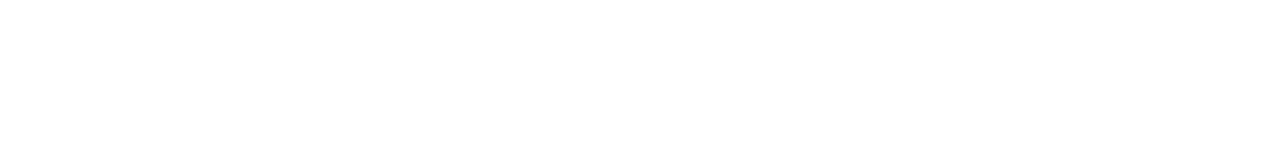
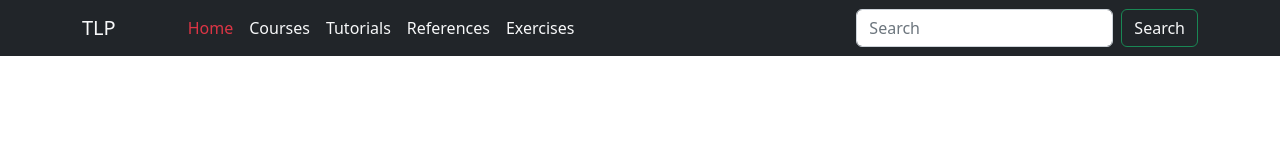
Before and after one commit to meher09/e-learn, a plain HTML site: page index.html in a window 1280 px wide. Drawn offline with nearby package versions, Linux system fonts and the light colour scheme.

Commit message:
navbar done

```diff
--- a/index.html
+++ b/index.html
@@ -6,10 +6,48 @@
     <meta http-equiv="X-UA-Compatible" content="IE=edge">
     <meta name="viewport" content="width=device-width, initial-scale=1.0">
     <link rel="stylesheet" href="https://cdn.jsdelivr.net/npm/bootstrap@5.2.0/dist/css/bootstrap.min.css">
-    <title>Document</title>
+    <title>The Learning Page</title>
 </head>
 
 <body>
+    <!-- Navbar design start -->
+
+    <nav class="navbar navbar-expand-lg bg-dark">
+        <div class="container">
+            <a class="navbar-brand text-light" href="#">TLP</a>
+            <button class="navbar-toggler" type="button" data-bs-toggle="collapse"
+                data-bs-target="#navbarSupportedContent" aria-controls="navbarSupportedContent" aria-expanded="false"
+                aria-label="Toggle navigation">
+                <span class="navbar-toggler-icon"></span>
+            </button>
+            <div class="collapse navbar-collapse" id="navbarSupportedContent">
+                <ul class="navbar-nav me-auto mb-2 mb-lg-0 ps-5">
+                    <li class="nav-item">
+                        <a class="nav-link active text-danger" aria-current="page" href="#">Home</a>
+                    </li>
+                    <li class="nav-item">
+                        <a class="nav-link text-light" href="#">Courses</a>
+                    </li>
+                    <li class="nav-item">
+                        <a class="nav-link text-light" href="#">Tutorials</a>
+                    </li>
+                    <li class="nav-item">
+                        <a class="nav-link text-light" href="#">References</a>
+                    </li>
+                    <li class="nav-item">
+                        <a class="nav-link text-light">Exercises</a>
+                    </li>
+                </ul>
+                <form class="d-flex" role="search">
+                    <input class="form-control me-2" type="search" placeholder="Search" aria-label="Search">
+                    <button class="btn btn-outline-success text-light" type="submit">Search</button>
+                </form>
+            </div>
+        </div>
+    </nav>
+
+
+    <!-- navbar done -->
 
 
 
```
